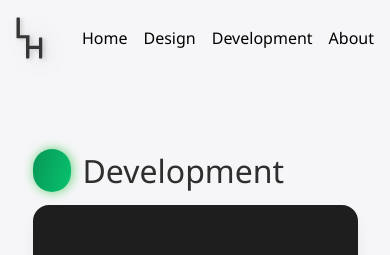
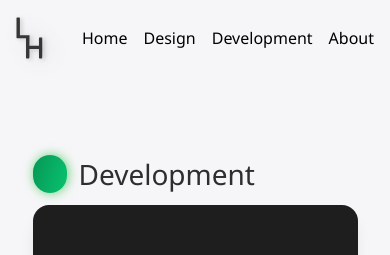
Before and after one commit to laurenharpole/portfolio, a React (Create React App) app in the folder portfolio/: page /dev in a window 390 px wide. Shown: the top 255 px of the page. Built offline with nearby package versions, Linux system fonts and the light colour scheme.

Commit message:
more mobile styling

```diff
--- a/portfolio/src/styles/masonry.css
+++ b/portfolio/src/styles/masonry.css
@@ -321,7 +321,7 @@ a.read-more {
 
   h1.title {
     text-shadow: none;
-    font-size: 32px;
+    font-size: 28px;
   }
 
   /* styling for the card container */
@@ -340,7 +340,7 @@ a.read-more {
     width: 360px;
     margin: 0 auto;
     margin-top: 0px;
-    padding-top: 20px;
+    padding-top: 28px;
   }
 
   .hello-statement h1{
@@ -360,7 +360,7 @@ a.read-more {
   /* label styling */
   span.Design-Marker {
     border-radius: 55px;
-    padding-left: 38px;
+    padding-left: 34px;
     color: var(--white);
     background: linear-gradient(107deg, #ff5c5f 0%, #ff9d42 100%);
     box-shadow: 1px 0px 11px rgb(255, 101, 99, 0.6);
@@ -370,7 +370,7 @@ a.read-more {
   /* label styling */
   span.Dev-Marker {
     border-radius: 55px;
-    padding-left: 38px;
+    padding-left: 34px;
     color: var(--white);
     background: linear-gradient(107deg, rgb(7, 150, 86, 1) 0%, rgb(8, 195, 111) 100%);
     box-shadow: 1px 0px 11px rgb(1, 185, 31, 0.6);
@@ -386,13 +386,13 @@ a.read-more {
 
   h1.title {
     text-shadow: none;
-    font-size: 32px;
+    font-size: 28px;
   }
 
   /* label styling */
   span.Design-Marker {
     border-radius: 55px;
-    padding-left: 38px;
+    padding-left: 34px;
     color: var(--white);
     background: linear-gradient(107deg, #ff5c5f 0%, #ff9d42 100%);
     box-shadow: 1px 0px 11px rgb(255, 101, 99, 0.6);
@@ -402,7 +402,7 @@ a.read-more {
   /* label styling */
   span.Dev-Marker {
     border-radius: 55px;
-    padding-left: 38px;
+    padding-left: 34px;
     color: var(--white);
     background: linear-gradient(107deg, rgb(7, 150, 86, 1) 0%, rgb(8, 195, 111) 100%);
     box-shadow: 1px 0px 11px rgb(1, 185, 31, 0.6);
@@ -419,7 +419,7 @@ a.read-more {
     width: 325px;
     margin: 0 auto;
     margin-top: 0px;
-    padding-top:20px;
+    padding-top:28px;
   }
 
   /* styling for the card container */
@@ -484,7 +484,7 @@ a.read-more {
     width: 280px;
     /* margin-top: 80px; */
     margin: 0 auto;
-    padding-top:20px;
+    padding-top:28px;
   }
 
   /* styling for the card container */
```
